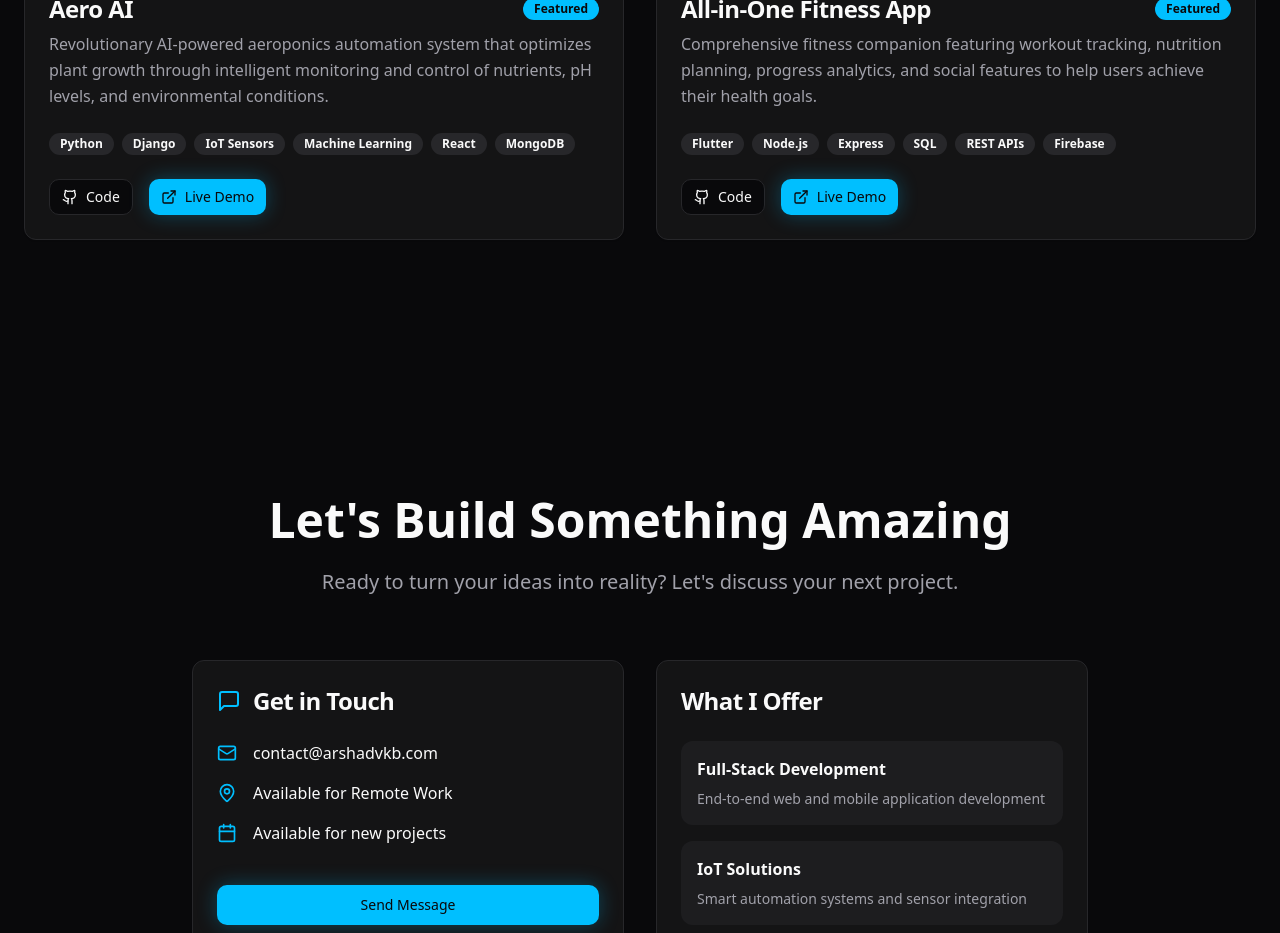
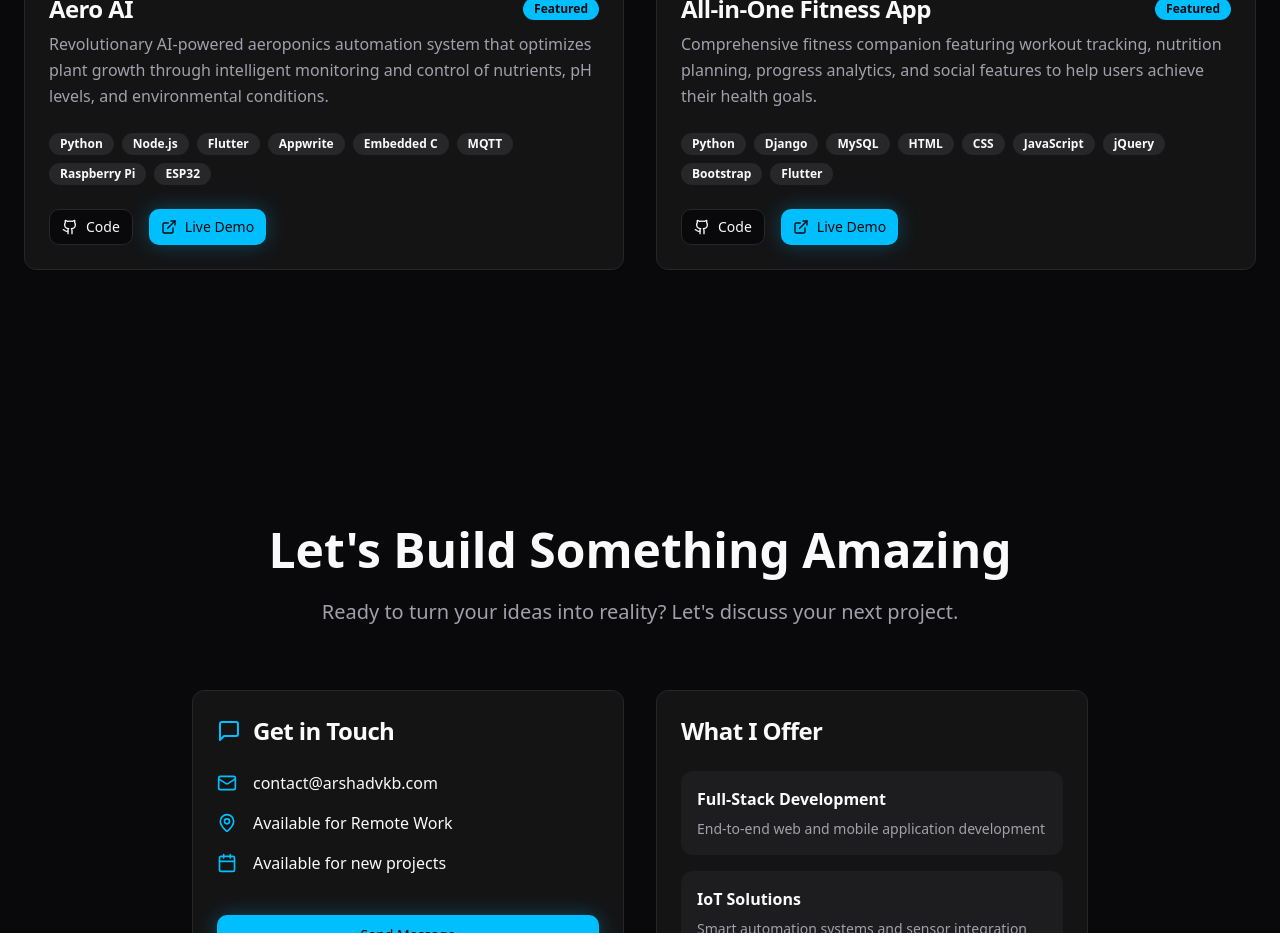
Before and after one commit to Arshadvkb/arshad-portfolio, a React (Vite) app: page / in a window 1280 px wide. Shown: the part 2280-3213 px from the top of the page. Built offline with nearby package versions, Linux system fonts and the light colour scheme.

Commit message:
Update project technologies
Update the technologies listed for the Aero AI and Fitness App projects to accurately reflect the provided details.

```diff
--- a/src/components/Projects.tsx
+++ b/src/components/Projects.tsx
@@ -10,7 +10,7 @@ const Projects = () => {
     {
       title: "Aero AI",
       description: "Revolutionary AI-powered aeroponics automation system that optimizes plant growth through intelligent monitoring and control of nutrients, pH levels, and environmental conditions.",
-      technologies: ["Python", "Django", "IoT Sensors", "Machine Learning", "React", "MongoDB"],
+      technologies: ["Python", "Node.js", "Flutter", "Appwrite", "Embedded C", "MQTT", "Raspberry Pi", "ESP32"],
       image: "https://images.unsplash.com/photo-1558618666-fcd25c85cd64?w=600&h=400&fit=crop",
       github: "#",
       live: "#",
@@ -19,7 +19,7 @@ const Projects = () => {
     {
       title: "All-in-One Fitness App",
       description: "Comprehensive fitness companion featuring workout tracking, nutrition planning, progress analytics, and social features to help users achieve their health goals.",
-      technologies: ["Flutter", "Node.js", "Express", "SQL", "REST APIs", "Firebase"],
+      technologies: ["Python", "Django", "MySQL", "HTML", "CSS", "JavaScript", "jQuery", "Bootstrap", "Flutter"],
       image: "https://images.unsplash.com/photo-1571019613454-1cb2f99b2d8b?w=600&h=400&fit=crop",
       github: "#",
       live: "#",
```
